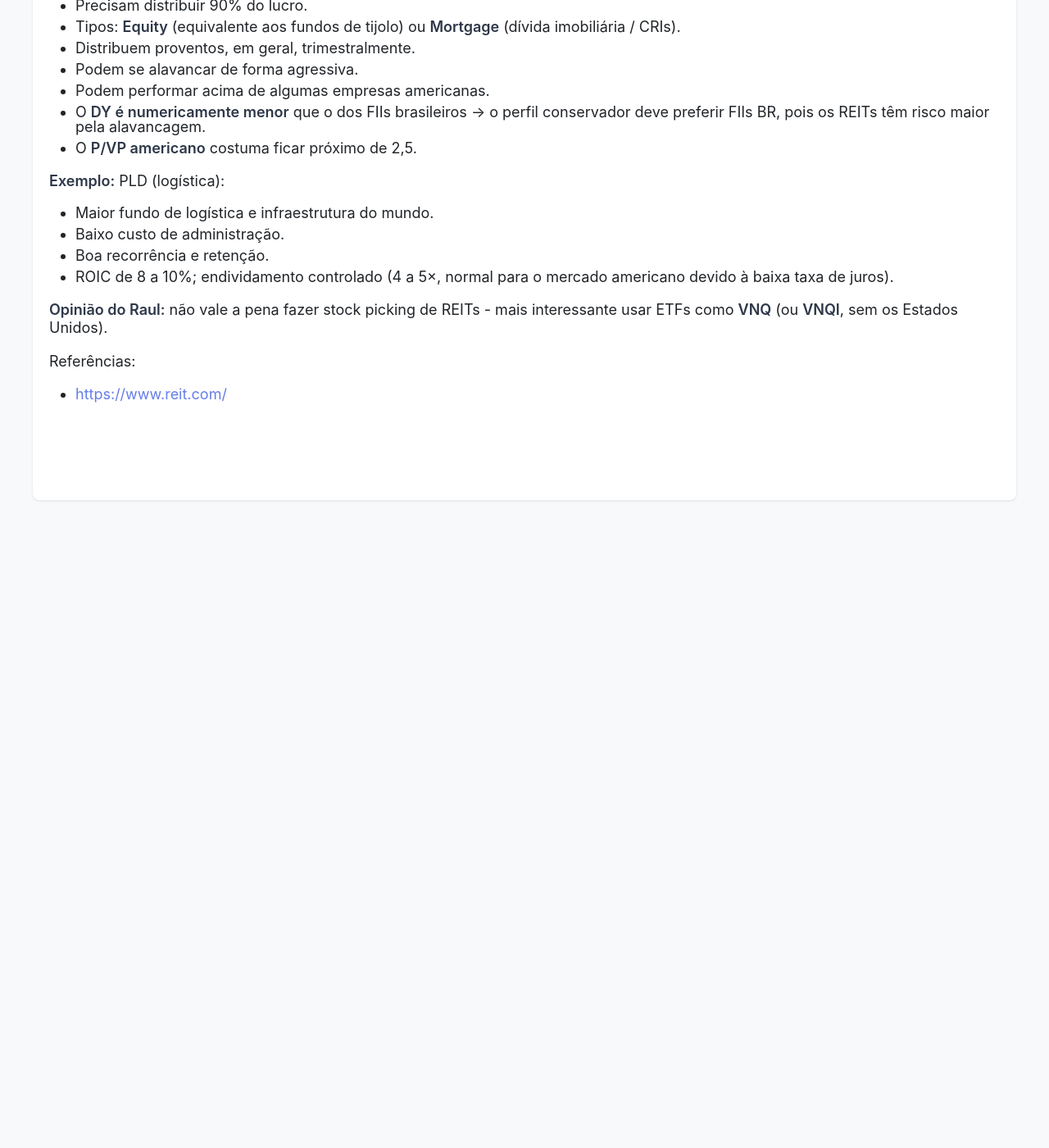
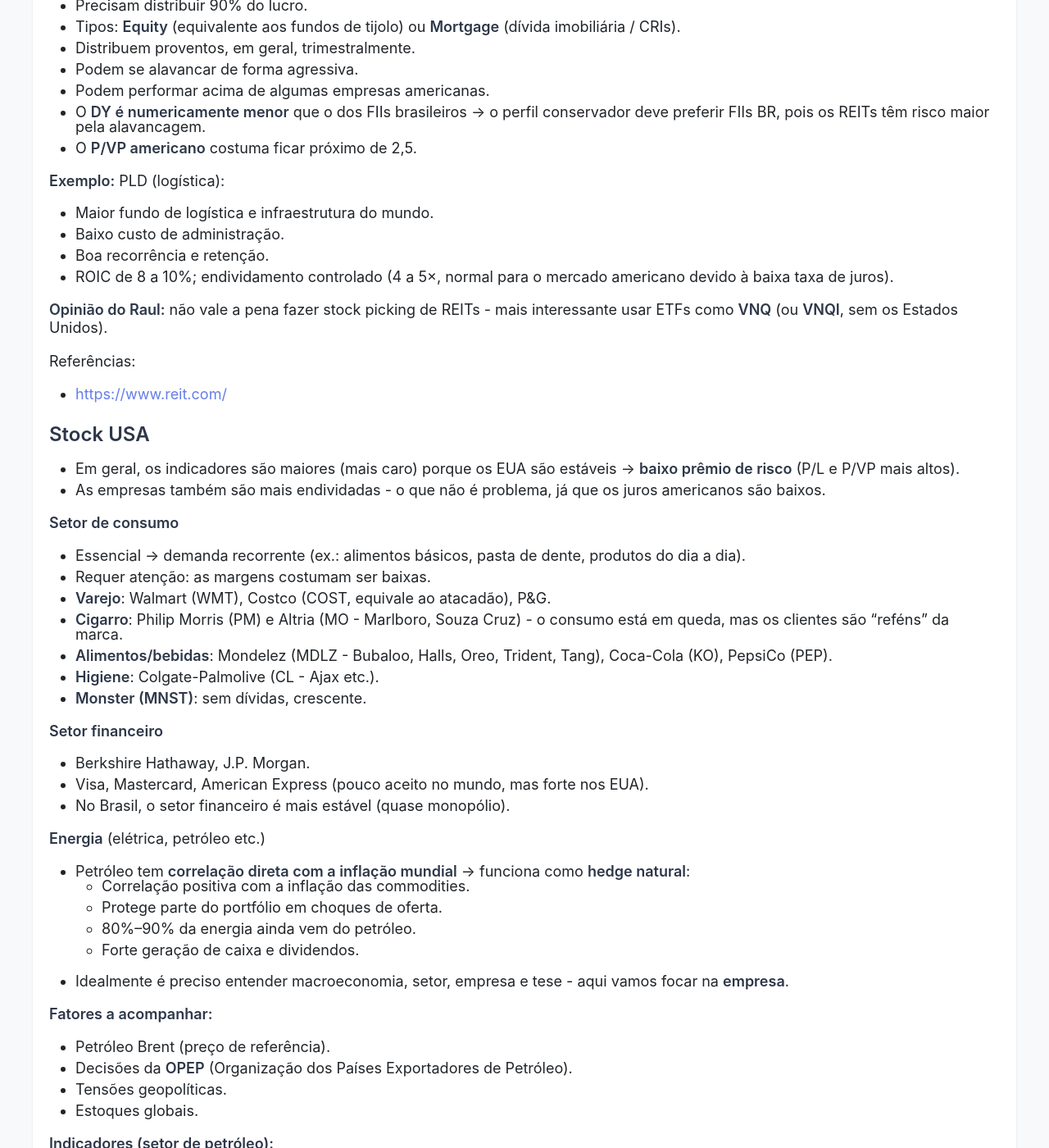
Before and after one commit to CarlosPena00/carlospena00.github.io, a Jekyll site: the page built from _posts/2026-07-01-ecomomy-auvp.md, in a window 1280 px wide and 1400 px high, scrolled down 29836 px. Shown: the whole window at 82% size. Built offline with Jekyll 4.4.1, drawn with Linux system fonts in a browser that asks for light colours; before the commit the page ends 30466 px from its top, so only the background shows below that; some of the changed text lies outside the part shown.

Commit message:
docs(blog): Add US stocks section to AUVP notes
Add "Stock USA" section covering consumer, financial and energy
(oil) sectors: valuation rationale, key tickers, oil-specific
indicators, company types by risk, cost factors and ETFs.

---
How to test

N/A - Markdown content only.

```diff
--- a/_posts/2026-07-01-ecomomy-auvp.md
+++ b/_posts/2026-07-01-ecomomy-auvp.md
@@ -1243,3 +1243,72 @@ Empresas com foco no setor imobiliário (o "FII americano"):
 Referências:
 
 - <https://www.reit.com/>
+
+### Stock USA
+
+- Em geral, os indicadores são maiores (mais caro) porque os EUA são estáveis → **baixo prêmio de risco** (P/L e P/VP mais altos).
+- As empresas também são mais endividadas - o que não é problema, já que os juros americanos são baixos.
+
+**Setor de consumo**
+
+- Essencial → demanda recorrente (ex.: alimentos básicos, pasta de dente, produtos do dia a dia).
+- Requer atenção: as margens costumam ser baixas.
+- **Varejo**: Walmart (WMT), Costco (COST, equivale ao atacadão), P&G.
+- **Cigarro**: Philip Morris (PM) e Altria (MO - Marlboro, Souza Cruz) - o consumo está em queda, mas os clientes são "reféns" da marca.
+- **Alimentos/bebidas**: Mondelez (MDLZ - Bubaloo, Halls, Oreo, Trident, Tang), Coca-Cola (KO), PepsiCo (PEP).
+- **Higiene**: Colgate-Palmolive (CL - Ajax etc.).
+- **Monster (MNST)**: sem dívidas, crescente.
+
+**Setor financeiro**
+
+- Berkshire Hathaway, J.P. Morgan.
+- Visa, Mastercard, American Express (pouco aceito no mundo, mas forte nos EUA).
+- No Brasil, o setor financeiro é mais estável (quase monopólio).
+
+**Energia** (elétrica, petróleo etc.)
+
+- Petróleo tem **correlação direta com a inflação mundial** → funciona como **hedge natural**:
+  - Correlação positiva com a inflação das commodities.
+  - Protege parte do portfólio em choques de oferta.
+  - 80%–90% da energia ainda vem do petróleo.
+  - Forte geração de caixa e dividendos.
+- Idealmente é preciso entender macroeconomia, setor, empresa e tese - aqui vamos focar na **empresa**.
+
+**Fatores a acompanhar:**
+
+- Petróleo Brent (preço de referência).
+- Decisões da **OPEP** (Organização dos Países Exportadores de Petróleo).
+- Tensões geopolíticas.
+- Estoques globais.
+
+**Indicadores (setor de petróleo):**
+
+- **P/L**: em setores cíclicos o lucro pode inflar e reduzir o P/L artificialmente → analisar se o lucro é **estável ou pontual** (comparar com a manchete do petróleo é furada).
+- **P/VP**: o setor exige muitos ativos reais → o valor dos ativos da empresa pesa mais.
+- **EV/EBITDA** (valor total sobre geração de caixa): ideal < ~6,4×.
+- **ROIC** (pode vir inflado).
+- **Margem EBITDA** (mostra quando a empresa fica deficitária).
+- **Margem líquida**.
+- **Earnings Yield** (lucro/preço) ~8,6% → comparar com o Treasury americano de 30 anos.
+
+**Tipos de empresa (do mais seguro ao mais arriscado):**
+
+- **Integradas** (XOM, SHEL, TTE): refino + distribuição - diluem a margem, mas trazem estabilidade e diversificação.
+- **Midstream** (dutos e infraestrutura, menos exposta ao preço): margem de 35% a 50%.
+- **E&P puro** (COP, CNQ, EOG): extração, margens altíssimas (40% a 55%), totalmente ligada ao preço do Brent.
+
+Segurança: **Integradas > Midstream > E&P puro**.
+
+**Custos a verificar:** Lifting Cost (custo de extração) + royalties e impostos + logística + refino e manutenção.
+
+- Historicamente, o barril gira em torno de US$ 100.
+
+**ETFs:**
+
+- XLE (setor de petróleo).
+- USO, USL (seguem o preço do barril - não tão recomendados).
+
+Referências:
+
+- <https://tradingeconomics.com/>
+- <https://br.tradingview.com/>
```
